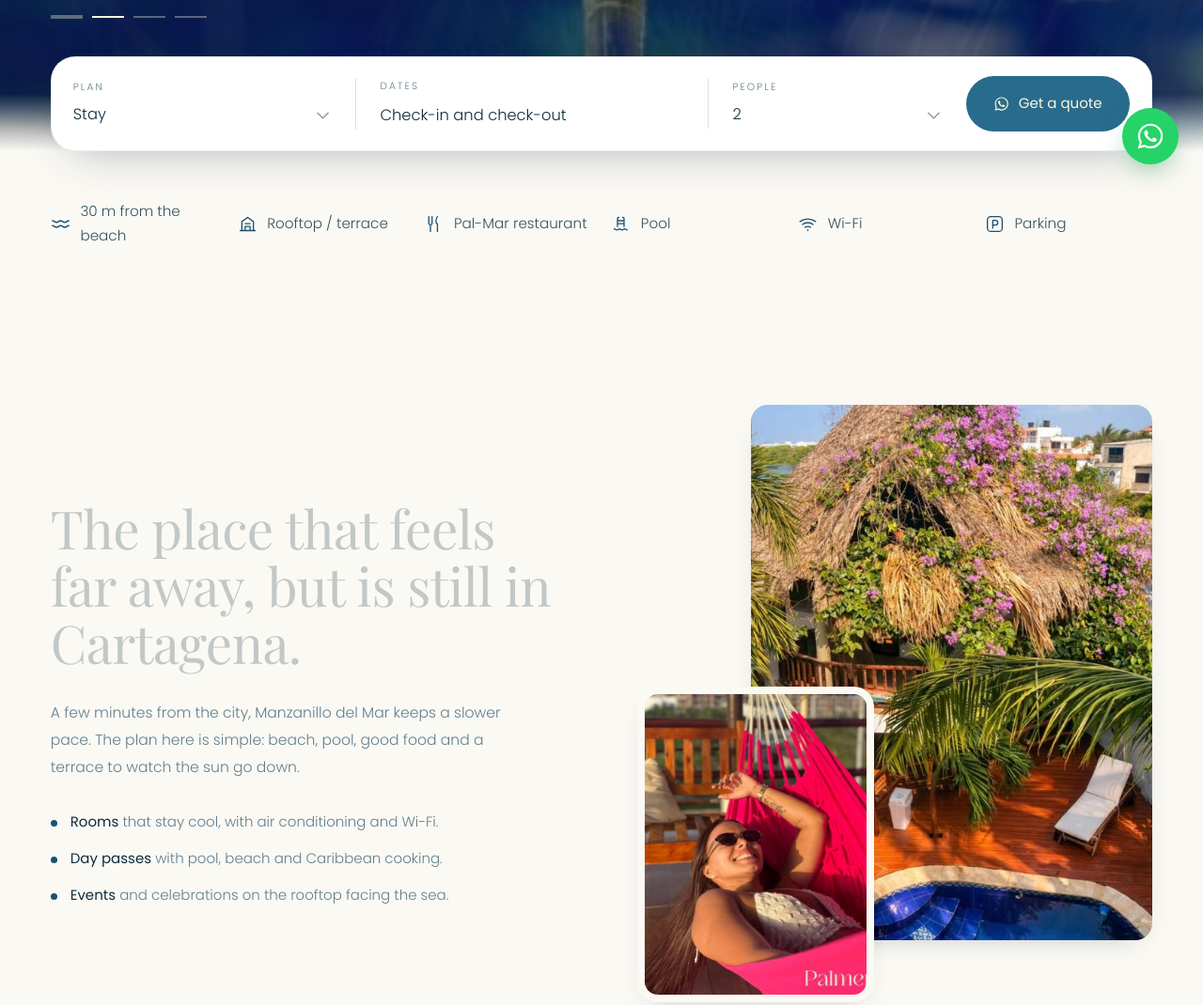
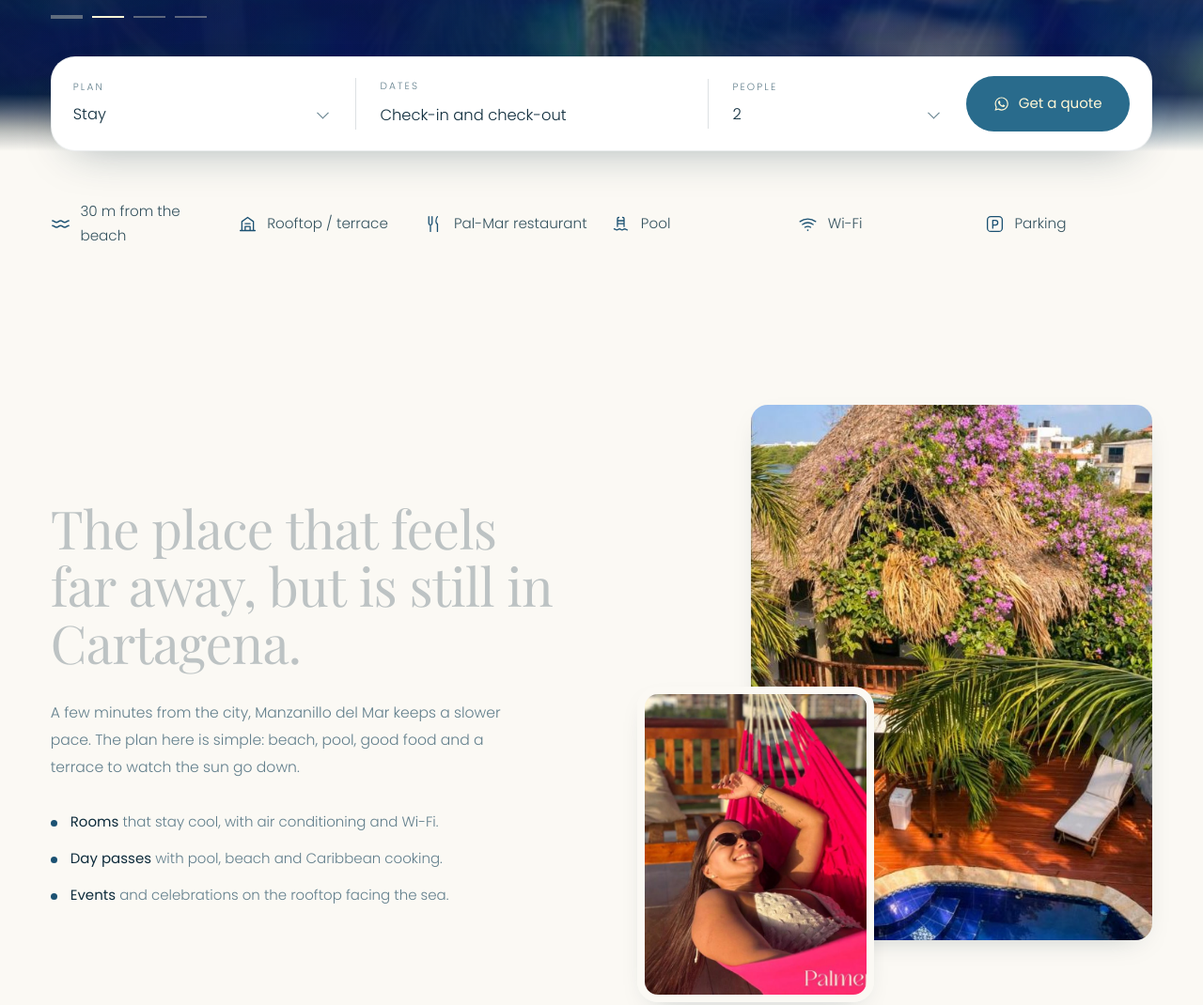
Before and after one commit to bvergara22/Palmera-Beach-Hotel, a plain HTML site: page index.html in a window 1280 px wide. Shown: the part 599-1669 px from the top of the page at 94% size. Drawn offline with nearby package versions, Linux system fonts and the light colour scheme; a web font is replaced by a local one.

Commit message:
Arregla los títulos atenuados y quita el WhatsApp flotante
Los tres títulos con revelado palabra por palabra se quedaban grises:
setupWordReveal() se llamaba dos veces y la segunda mataba los
ScrollTrigger de la primera sin volver a crearlos, porque saltaba los
títulos ya partidos. Ahora guarda el texto original en data-raw y vuelve
a partirlo siempre, así que también sobrevive al cambio de idioma.

El atenuado pasa de color a opacity, que funciona sobre cualquier fondo
(antes usaba --ink, que en modo claro quedaba casi invisible sobre la
banda oscura del cierre), y un onLeave garantiza que el título del final
de la página quede legible aunque no se alcance el punto final del scrub.

Se elimina el botón flotante de WhatsApp con su CSS, su manejador, el
token --wa y la clave wa.float, y el footer recupera su espaciado normal.

```diff
--- a/assets/css/styles.css
+++ b/assets/css/styles.css
@@ -36,7 +36,6 @@
   --shadow:0 18px 50px -24px rgba(12,44,60,.4);
   --shadow-soft:0 10px 30px -18px rgba(12,44,60,.34);
 
-  --wa:#25D366;
   --radius:18px;
   --radius-lg:26px;
   --shell:1760px;
@@ -423,25 +422,17 @@ svg{fill:none;stroke:currentColor;stroke-width:1.5;stroke-linecap:round;stroke-l
 
 /* ---------- Footer ---------- */
 .site-footer{background:var(--deep);color:var(--deep-ink);border-top:1px solid rgba(255,247,214,.14)}
-.footer-inner{display:flex;align-items:center;justify-content:space-between;gap:26px;flex-wrap:wrap;padding-block:clamp(26px,3vw,44px) clamp(74px,7vw,96px)}
+.footer-inner{display:flex;align-items:center;justify-content:space-between;gap:26px;flex-wrap:wrap;padding-block:clamp(26px,3vw,44px)}
 .copy{font-size:.86rem;opacity:.72;text-align:right;max-width:46ch}
 .rnt{white-space:nowrap}
-
-/* ---------- WhatsApp flotante ---------- */
-.wa-float{
-  position:fixed;right:clamp(16px,2vw,32px);bottom:clamp(16px,2vw,32px);z-index:80;
-  width:60px;height:60px;border-radius:50%;background:var(--wa);color:#fff;
-  display:grid;place-items:center;box-shadow:0 12px 30px -10px rgba(18,140,70,.6);
-  transition:transform .35s var(--ease),box-shadow .35s;
-}
-.wa-float svg{width:32px;height:32px;fill:currentColor;stroke:none}
-.wa-float:hover{transform:scale(1.08) translateY(-2px)}
 
 /* ---------- Animaciones ---------- */
 .js-ready .reveal-up{opacity:0;transform:translateY(26px)}
 .js-ready .hero-title .line>span{transform:translateY(105%)}
 .hero-text.is-active .hero-title .line>span{transform:translateY(0)}
-.words-reveal .w{color:color-mix(in srgb, var(--ink) 24%, transparent)}
+/* Las palabras arrancan atenuadas y GSAP las lleva a opacidad 1.
+   Usamos opacity (no color) para que funcione sobre cualquier fondo. */
+.words-reveal .w{display:inline-block;opacity:.26}
 .js-ready .about-img,.js-ready .space-card,.js-ready .g-item,
 .js-ready .plans-right,.js-ready .location-map{opacity:0}
 
@@ -450,7 +441,7 @@ svg{fill:none;stroke:currentColor;stroke-width:1.5;stroke-linecap:round;stroke-l
   *,*::before,*::after{animation-duration:.01ms!important;transition-duration:.01ms!important}
   .reveal-up,.js-ready .about-img,.js-ready .space-card,.js-ready .g-item,
   .js-ready .plans-right,.js-ready .location-map{opacity:1!important;transform:none!important}
-  .words-reveal .w{color:var(--ink)}
+  .words-reveal .w{opacity:1!important}
   .menu-bg{clip-path:inset(0)}
 }
 
--- a/assets/js/i18n.js
+++ b/assets/js/i18n.js
@@ -108,7 +108,6 @@ window.PALMERA_I18N = {
     'wa.tbd': 'por definir',
     'wa.to': 'a',
     'wa.menu': 'Hola Palmera Beach Hotel, ¿me compartes la carta del restaurante Pal-Mar?',
-    'wa.float': 'Hola Palmera Beach Hotel, quiero información.'
   },
 
   en: {
@@ -213,6 +212,5 @@ window.PALMERA_I18N = {
     'wa.tbd': 'to be confirmed',
     'wa.to': 'to',
     'wa.menu': 'Hello Palmera Beach Hotel, could you share the Pal-Mar restaurant menu?',
-    'wa.float': 'Hello Palmera Beach Hotel, I would like some information.'
   }
 };
--- a/assets/js/main.js
+++ b/assets/js/main.js
@@ -35,11 +35,11 @@
       var v = t(el.getAttribute('data-i18n'));
       if (!v) return;
       if (el.tagName === 'META') el.setAttribute('content', v);
-      else el.textContent = v;
+      else { el.textContent = v; el.removeAttribute('data-raw'); }
     });
     document.querySelectorAll('[data-i18n-html]').forEach(function (el) {
       var v = t(el.getAttribute('data-i18n-html'));
-      if (v) el.innerHTML = v;
+      if (v) { el.innerHTML = v; el.removeAttribute('data-raw'); }
     });
 
     document.documentElement.lang = next === 'es' ? 'es-CO' : 'en';
@@ -234,13 +234,6 @@
     });
   });
 
-  var waFloat = document.getElementById('wa-float');
-  if (waFloat) {
-    waFloat.addEventListener('click', function (e) {
-      e.preventDefault();
-      window.open(waLink(t('wa.float')), '_blank', 'noopener');
-    });
-  }
 
   /* =========================================================
      6. Carrusel del hero
@@ -397,8 +390,10 @@
     wordTriggers = [];
 
     document.querySelectorAll('.words-reveal').forEach(function (title) {
-      if (title.querySelector('.w')) return;
-      title.innerHTML = title.innerHTML
+      // Guardamos el texto original la primera vez para poder volver a
+      // partirlo cuando cambia el idioma, sin anidar spans.
+      if (!title.hasAttribute('data-raw')) title.setAttribute('data-raw', title.innerHTML);
+      title.innerHTML = title.getAttribute('data-raw')
         .split(/(<br\s*\/?>)/i)
         .map(function (chunk) {
           if (/^<br/i.test(chunk)) return chunk;
@@ -407,9 +402,13 @@
         }).join('');
 
       var tw = gsap.to(title.querySelectorAll('.w'), {
-        color: getComputedStyle(title).getPropertyValue('color'),
-        stagger: .9, ease: 'none',
-        scrollTrigger: { trigger: title, start: 'top 88%', end: 'top 42%', scrub: true }
+        opacity: 1, stagger: .9, ease: 'none',
+        scrollTrigger: {
+          trigger: title, start: 'top 88%', end: 'top 42%', scrub: true,
+          // Si el título queda al final de la página y nunca se alcanza el
+          // punto final, igual lo dejamos completamente legible.
+          onLeave: function () { gsap.set(title.querySelectorAll('.w'), { opacity: 1 }); }
+        }
       });
       if (tw.scrollTrigger) wordTriggers.push(tw.scrollTrigger);
     });
--- a/index.html
+++ b/index.html
@@ -485,10 +485,6 @@
   </div>
 </footer>
 
-<!-- Botón flotante de WhatsApp -->
-<a class="wa-float" href="https://wa.me/573161002891" target="_blank" rel="noopener" aria-label="WhatsApp" id="wa-float">
-  <svg viewBox="0 0 24 24" aria-hidden="true"><path d="M12.04 2c-5.46 0-9.9 4.44-9.9 9.9 0 1.75.46 3.45 1.32 4.95L2 22l5.3-1.39a9.9 9.9 0 0 0 4.74 1.21h.01c5.45 0 9.89-4.44 9.89-9.9 0-2.64-1.03-5.13-2.9-7A9.82 9.82 0 0 0 12.04 2Zm0 18.05h-.01a8.2 8.2 0 0 1-4.19-1.15l-.3-.18-3.12.82.83-3.05-.2-.31a8.22 8.22 0 0 1-1.26-4.38c0-4.54 3.7-8.23 8.25-8.23 2.2 0 4.27.86 5.83 2.42a8.19 8.19 0 0 1 2.41 5.82c0 4.54-3.7 8.24-8.24 8.24Zm4.52-6.17c-.25-.12-1.47-.72-1.69-.81-.23-.08-.39-.12-.56.13-.16.24-.64.8-.78.97-.15.16-.29.18-.54.06-.25-.13-1.05-.39-1.99-1.23-.74-.66-1.23-1.47-1.38-1.72-.14-.25-.01-.38.11-.5.11-.11.25-.29.37-.43.13-.15.17-.25.25-.41.09-.17.04-.31-.02-.44-.06-.12-.56-1.34-.76-1.84-.2-.48-.4-.42-.56-.43h-.47c-.17 0-.43.06-.66.31-.22.25-.87.85-.87 2.07s.9 2.4 1.02 2.56c.12.17 1.75 2.67 4.23 3.74.59.26 1.05.41 1.41.52.59.19 1.13.16 1.56.1.47-.07 1.47-.6 1.67-1.18.21-.58.21-1.07.15-1.18-.06-.1-.23-.16-.48-.29Z"/></svg>
-</a>
 
 <script src="https://cdnjs.cloudflare.com/ajax/libs/gsap/3.12.5/gsap.min.js" defer></script>
 <script src="https://cdnjs.cloudflare.com/ajax/libs/gsap/3.12.5/ScrollTrigger.min.js" defer></script>
```
